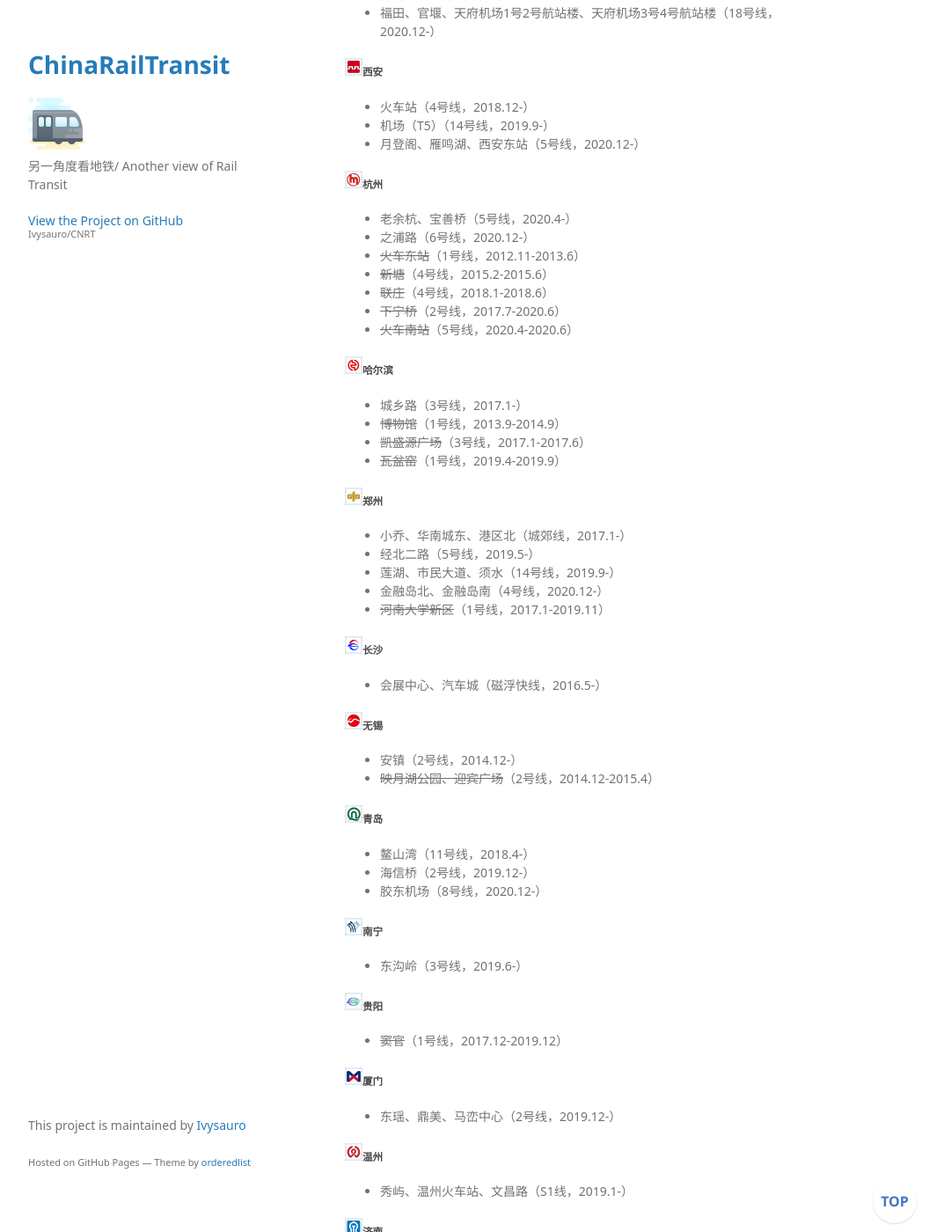
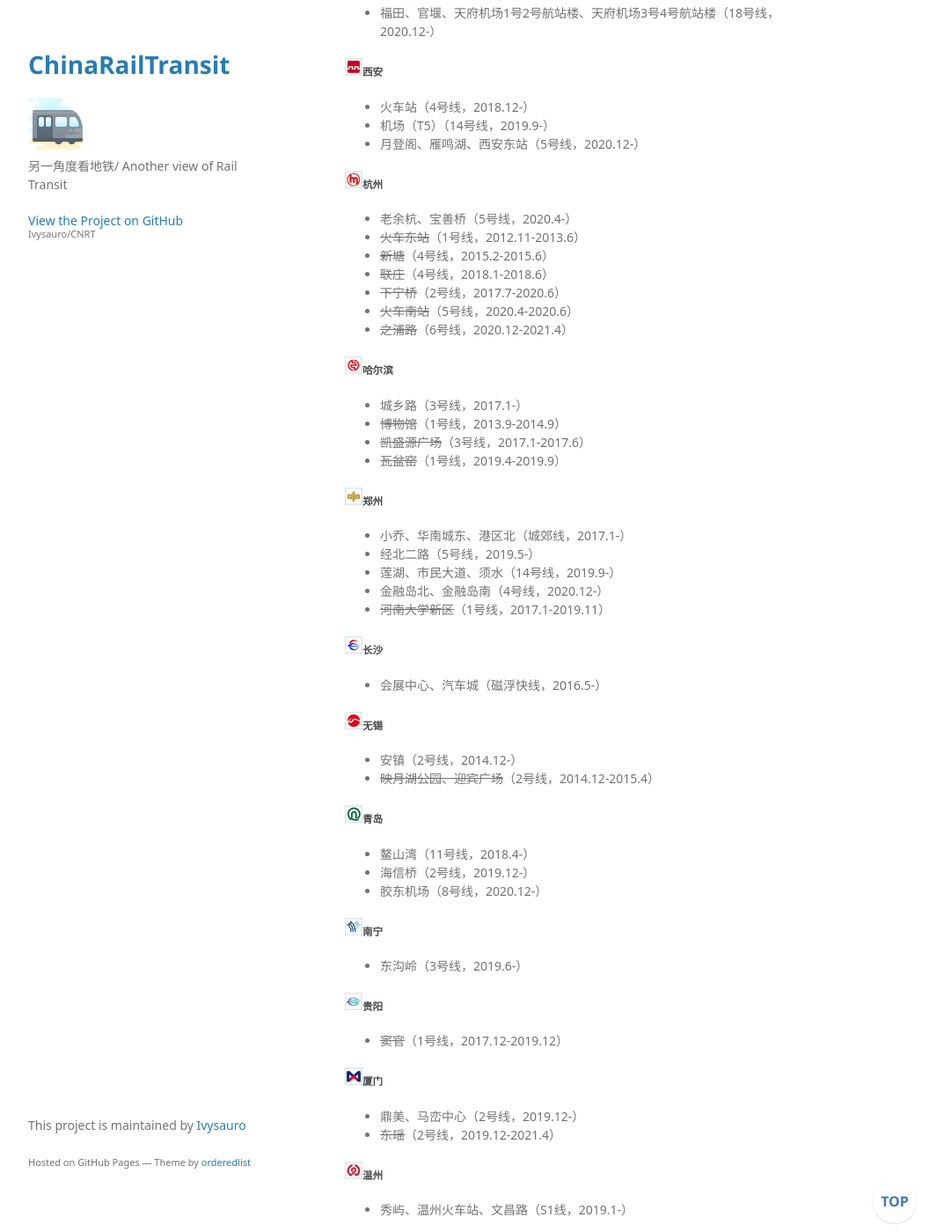
Before and after one commit to Ivysauro/CNRT, a Jekyll site: the page built from data/SpSta.md, in a window 1280 px wide and 1400 px high, scrolled down 4721 px. Shown: the whole window at 88% size, without its empty margins (178-1251 px from the left). Built offline with Jekyll 4.4.1, drawn with Linux system fonts in a browser that asks for light colours; some web fonts are replaced; our own code applies the rules of GitHub Pages for plain Markdown files; a script that is not in the unit is left out.

Commit message:
🍊更新杭州、厦门数据
之浦路站、东瑶站开通

```diff
--- a/data/SpSta.md
+++ b/data/SpSta.md
@@ -198,12 +198,12 @@
 
 ##### <img src="https://raw.githubusercontent.com/Ivysauro/CNRT/master/images/city/hz.gif" width="20" hegiht="20"/>杭州
 - 老余杭、宝善桥（5号线，2020.4-）
-- 之浦路（6号线，2020.12-）
 - ~~火车东站~~（1号线，2012.11-2013.6）
 - ~~新塘~~（4号线，2015.2-2015.6）
 - ~~联庄~~（4号线，2018.1-2018.6）
 - ~~下宁桥~~（2号线，2017.7-2020.6）
 - ~~火车南站~~（5号线，2020.4-2020.6）
+- ~~之浦路~~（6号线，2020.12-2021.4）
 
 ##### <img src="https://raw.githubusercontent.com/Ivysauro/CNRT/master/images/city/hrb.gif" width="20" hegiht="20"/>哈尔滨
 - 城乡路（3号线，2017.1-）
@@ -237,7 +237,8 @@
 - ~~窦官~~（1号线，2017.12-2019.12）
 
 ##### <img src="https://raw.githubusercontent.com/Ivysauro/CNRT/master/images/city/xm.gif" width="20" hegiht="20"/>厦门
-- 东瑶、鼎美、马峦中心（2号线，2019.12-）
+- 鼎美、马峦中心（2号线，2019.12-）
+- ~~东瑶~~（2号线，2019.12-2021.4）
 
 ##### <img src="https://raw.githubusercontent.com/Ivysauro/CNRT/master/images/city/wz.gif" width="20" hegiht="20"/>温州
 - 秀屿、温州火车站、文昌路（S1线，2019.1-）
```
